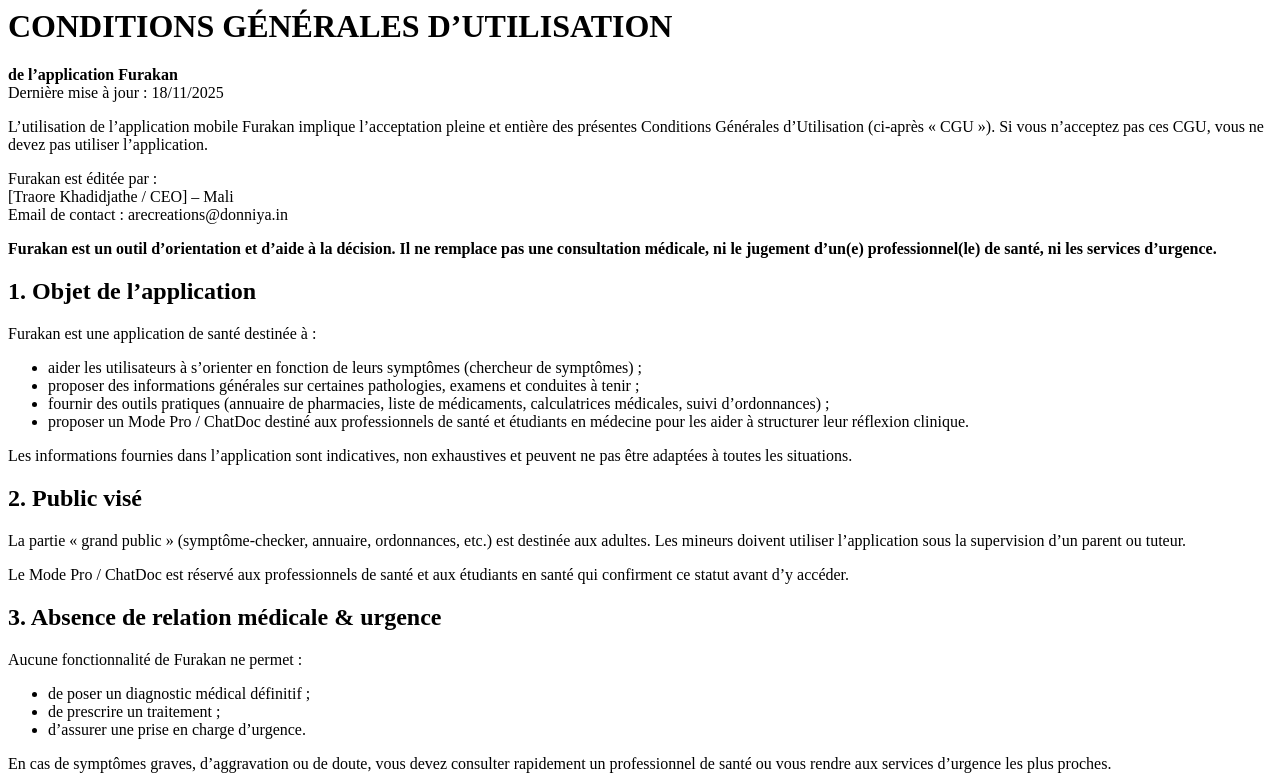
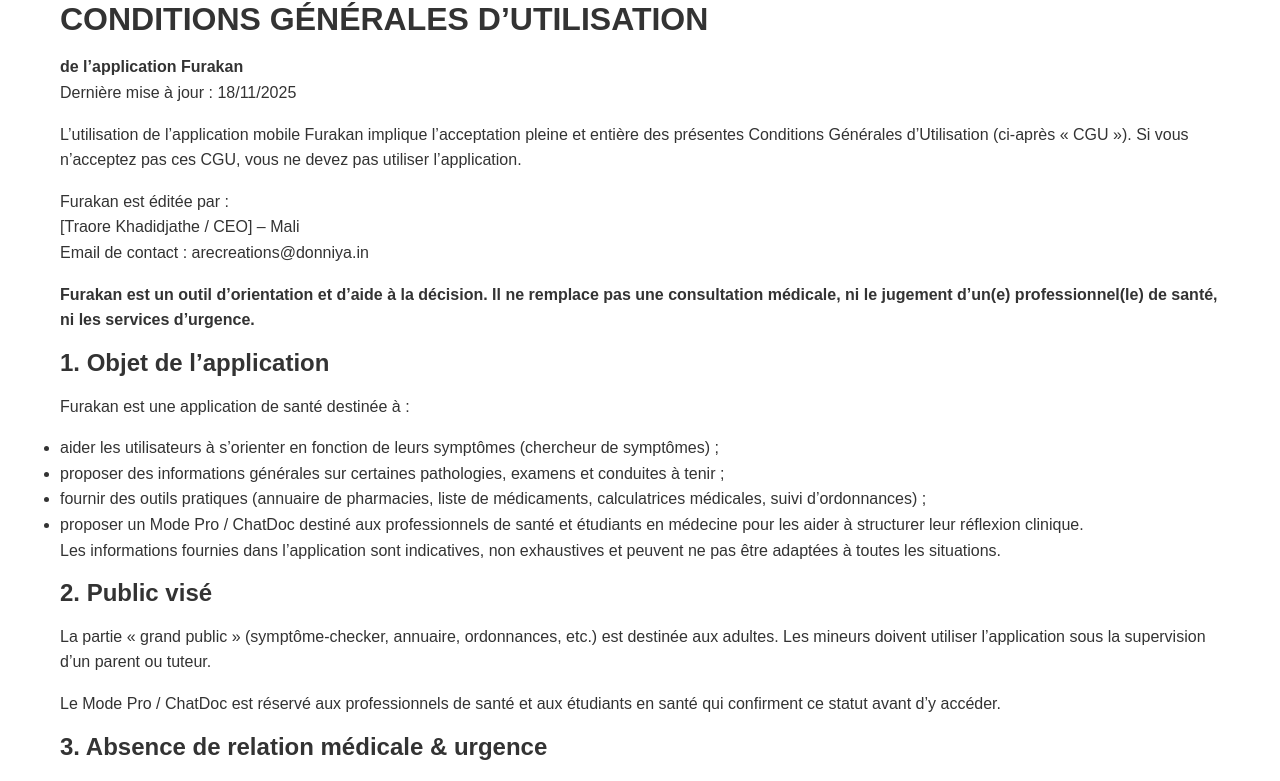
Before and after one commit to Autumniya/furakan-teleconsultation, a plain HTML site: page terms.html in a window 1280 px wide. Shown: the top 781 px of the page. Drawn offline with Linux system fonts and the light colour scheme.

Commit message:
Update terms.html

```diff
--- a/terms.html
+++ b/terms.html
@@ -1,5 +1,18 @@
-<div class="container legal-content">
-  <h1>CONDITIONS GÉNÉRALES D’UTILISATION</h1>
+<!DOCTYPE html>
+<html lang="fr">
+<head>
+  <meta charset="UTF-8" />
+  <meta name="viewport" content="width=device-width, initial-scale=1.0" />
+  <title>Conditions générales d’utilisation – Furakan</title>
+
+  <!-- reuse your CSS -->
+  <link rel="stylesheet" href="css/style.css" />
+</head>
+<body>
+  <div class="container legal-content">
+    <!-- 🔽 paste everything from your current terms.html here -->
+    <!-- e.g. <h1>CONDITIONS GÉNÉRALES D’UTILISATION</h1> ... -->
+     <h1>CONDITIONS GÉNÉRALES D’UTILISATION</h1>
   <p>
     <strong>de l’application Furakan</strong><br />
     Dernière mise à jour : 18/11/2025
@@ -147,4 +160,6 @@
     Traore Khadidjathe – Bamako, Mali<br />
     Email : arecreations@donniya.in
   </p>
-</div>
+  </div>
+</body>
+</html>
```
